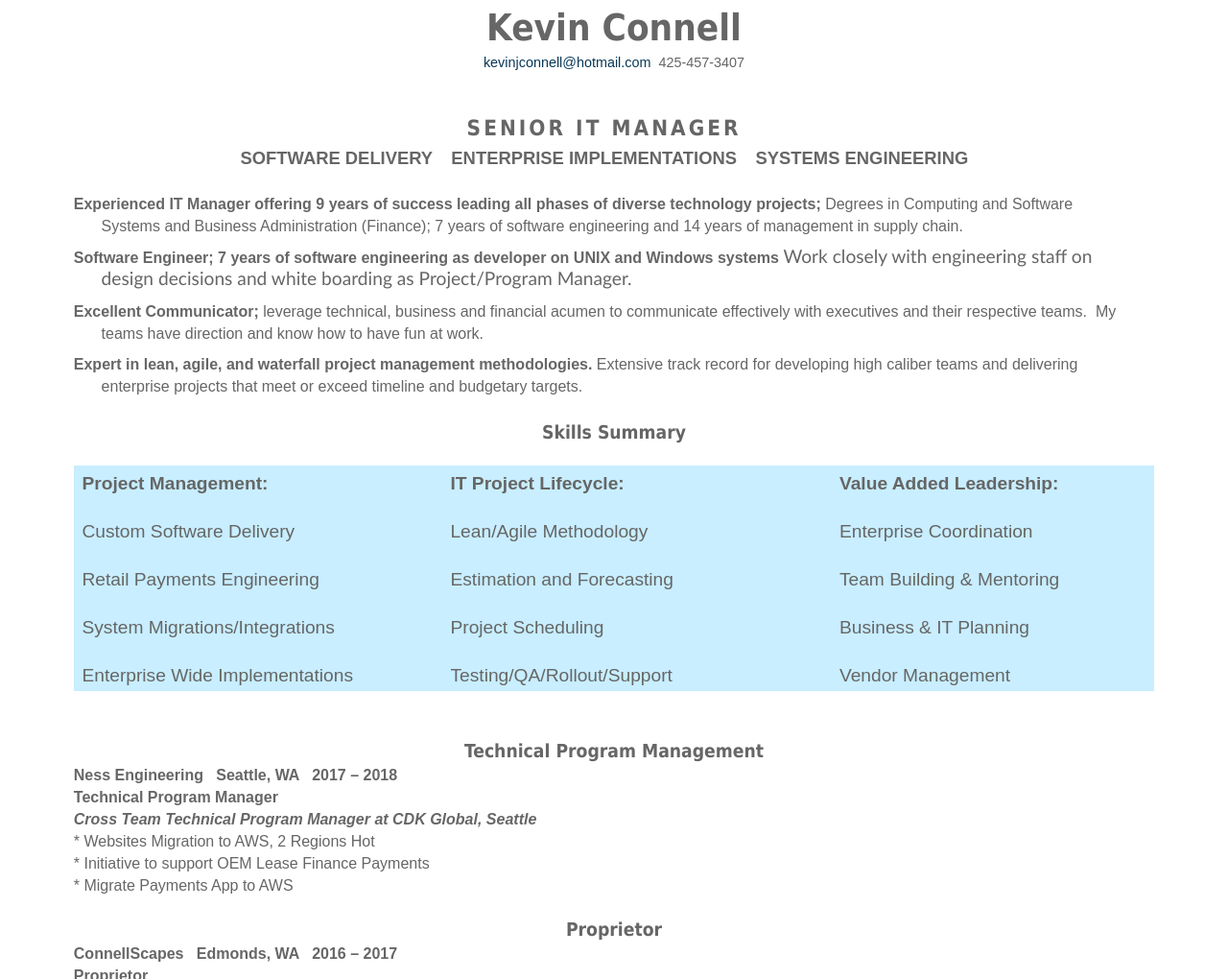
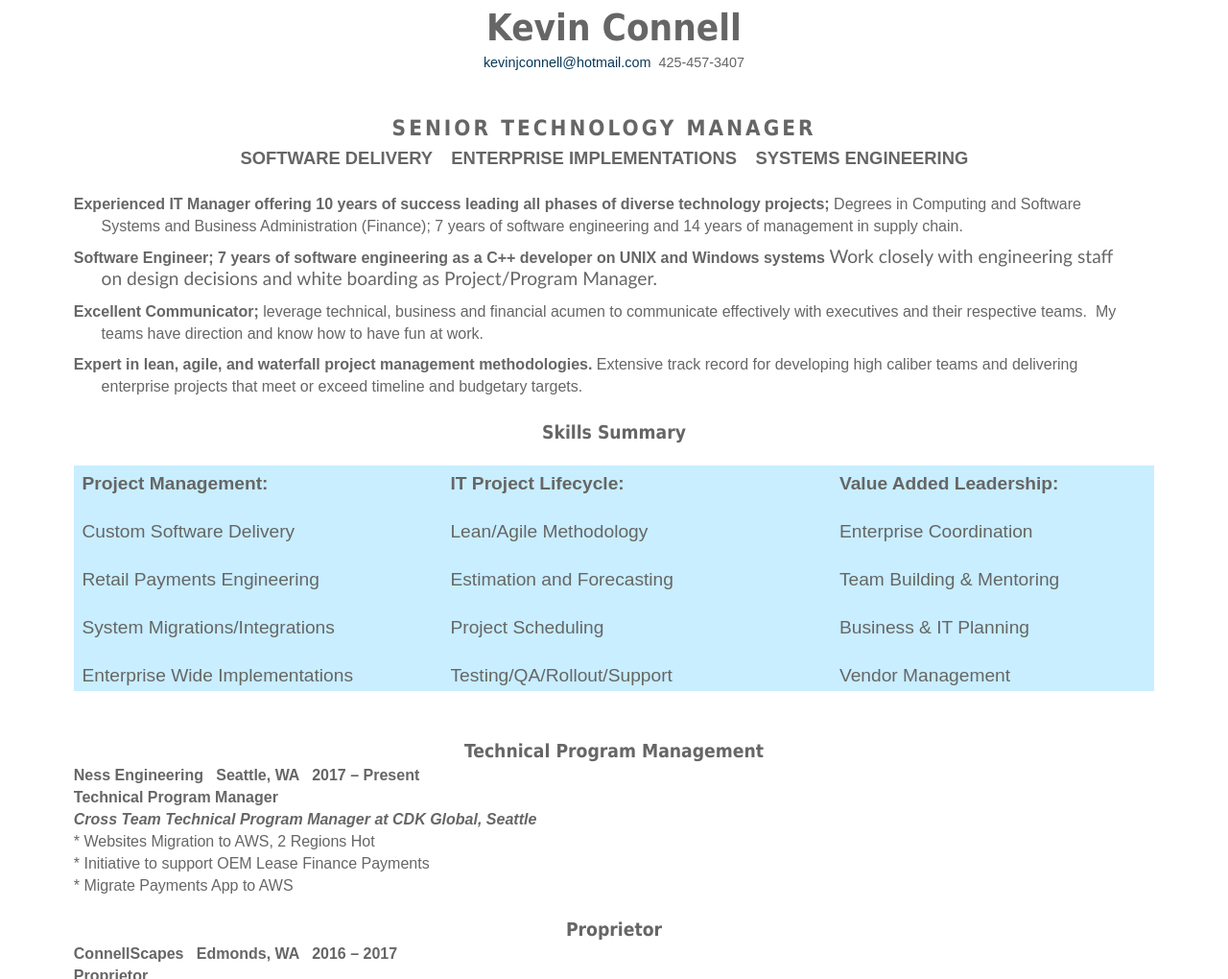
Before and after one commit to mo4dawg/mo4dawg.github.io, a Jekyll site: the page built from CV/index.html, in a window 1280 px wide and 1400 px high. Shown: the part 380-1400 px from the top of the window at 96% size. Built offline with Jekyll 4.4.1, drawn with Linux system fonts in a browser that asks for light colours.

Commit message:
Update index.html

```diff
--- a/CV/index.html
+++ b/CV/index.html
@@ -296,7 +296,7 @@ mso-fareast-font-family:"Times New Roman"'><o:p>&nbsp;</o:p></span></span></p>
 margin-bottom:4.0pt;margin-left:0in;text-align:center;line-height:normal'><span
 style='mso-bookmark:top'><b style='mso-bidi-font-weight:normal'><span
 style='font-size:14.0pt;font-family:"Tahoma","sans-serif";mso-fareast-font-family:
-"Times New Roman";letter-spacing:1.9pt'>SENIOR IT MANAGER<o:p></o:p></span></b></span></p>
+"Times New Roman";letter-spacing:1.9pt'>SENIOR TECHNOLOGY MANAGER<o:p></o:p></span></b></span></p>
 
 <p class=MsoNormal align=center style='margin-top:0in;margin-right:12.6pt;
 margin-bottom:0in;margin-left:0in;margin-bottom:.0001pt;text-align:center;
@@ -324,7 +324,7 @@ mso-fareast-font-family:"Times New Roman";color:#586D2D;text-transform:uppercase
 normal;mso-list:l4 level1 lfo19'><span style='mso-bookmark:top'><b
 style='mso-bidi-font-weight:normal'><span style='font-size:10.0pt;font-family:
 "Arial","sans-serif";mso-fareast-font-family:"Times New Roman"'>Experienced IT
-Manager offering 9 years of success leading all phases of diverse technology
+Manager offering 10 years of success leading all phases of diverse technology
 projects;</span></b></span><span style='mso-bookmark:top'><span
 style='font-size:10.0pt;font-family:"Arial","sans-serif";mso-fareast-font-family:
 "Times New Roman"'> Degrees in Computing and Software Systems and Business
@@ -336,7 +336,7 @@ of management in supply chain. <o:p></o:p></span></span></p>
 normal;mso-list:l4 level1 lfo19'><span style='mso-bookmark:top'><b
 style='mso-bidi-font-weight:normal'><span style='font-size:10.0pt;font-family:
 "Arial","sans-serif";mso-fareast-font-family:"Times New Roman"'>Software Engineer;
-7 years of software engineering as developer on UNIX and Windows systems
+7 years of software engineering as a C++ developer on UNIX and Windows systems
 </span></b>Work closely with engineering staff on design decisions and white boarding as Project/Program Manager.<o:p></o:p></span></p>
 
 <p class=MsoNormal style='margin-top:6.0pt;margin-right:12.95pt;margin-bottom:
@@ -474,7 +474,7 @@ style='font-size:14.0pt;font-family:"Arial","sans-serif";mso-fareast-font-family
 <p class=MsoNormal style='margin-bottom:0in;margin-bottom:.0001pt;line-height:
 normal'><span style='mso-bookmark:top'><b style='mso-bidi-font-weight:normal'><span
 style='font-size:10.0pt;font-family:"Arial","sans-serif";mso-fareast-font-family:
-"Times New Roman"'>Ness Engineering &nbsp; Seattle, WA &nbsp; 2017 &#8211; 2018</span></b></span></p>
+"Times New Roman"'>Ness Engineering &nbsp; Seattle, WA &nbsp; 2017 &#8211; Present</span></b></span></p>
 
 <p class=MsoNormal style='margin-bottom:0in;margin-bottom:.0001pt;line-height:
 normal'><span style='mso-bookmark:top'><b style='mso-bidi-font-weight:normal'><span
```
